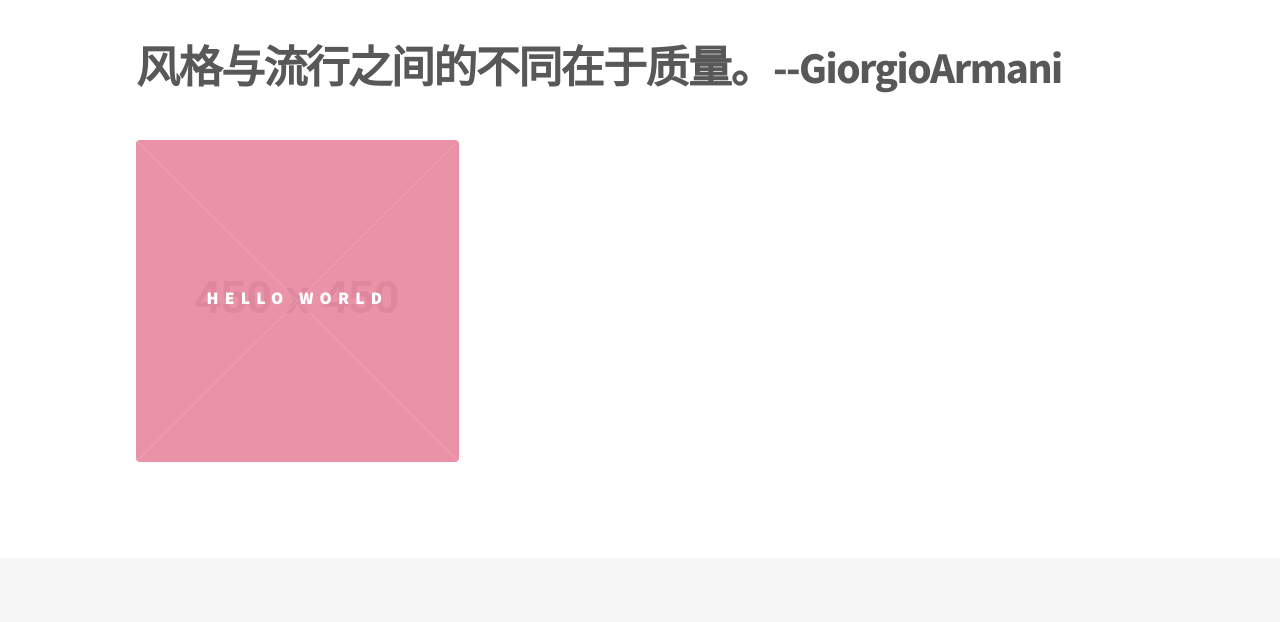
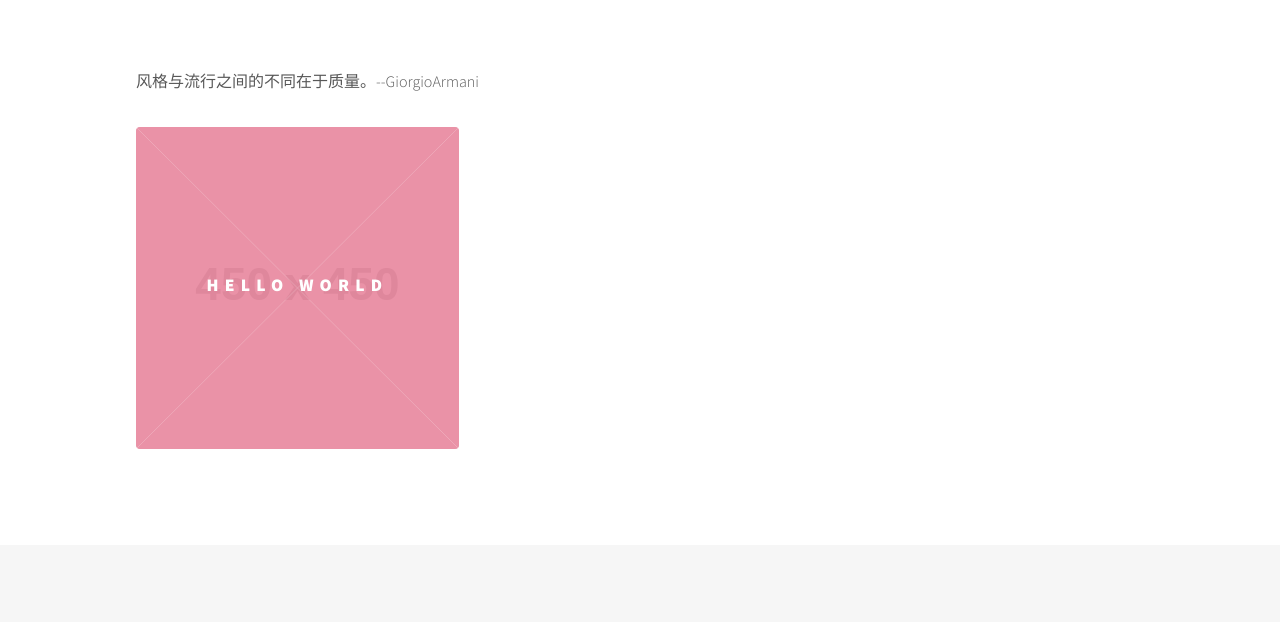
Before and after one commit to Amandafloria/Amandafloria.github.io, a plain HTML site: page index.html in a window 1280 px wide. Shown: the part 163-785 px from the top of the page. Drawn offline with Linux system fonts and the light colour scheme; placeholder pictures from the web are drawn by us.

Commit message:
更新博客。

```diff
--- a/index.html
+++ b/index.html
@@ -105,8 +105,8 @@
 
                 <!-- Main Content -->
                 <header>
-    <h1>风格与流行之间的不同在于质量。--GiorgioArmani</h1>
-    <p></p>
+    <h1></h1>
+    <p>风格与流行之间的不同在于质量。--GiorgioArmani</p>
 </header>
 
 <section class="tiles">
```
